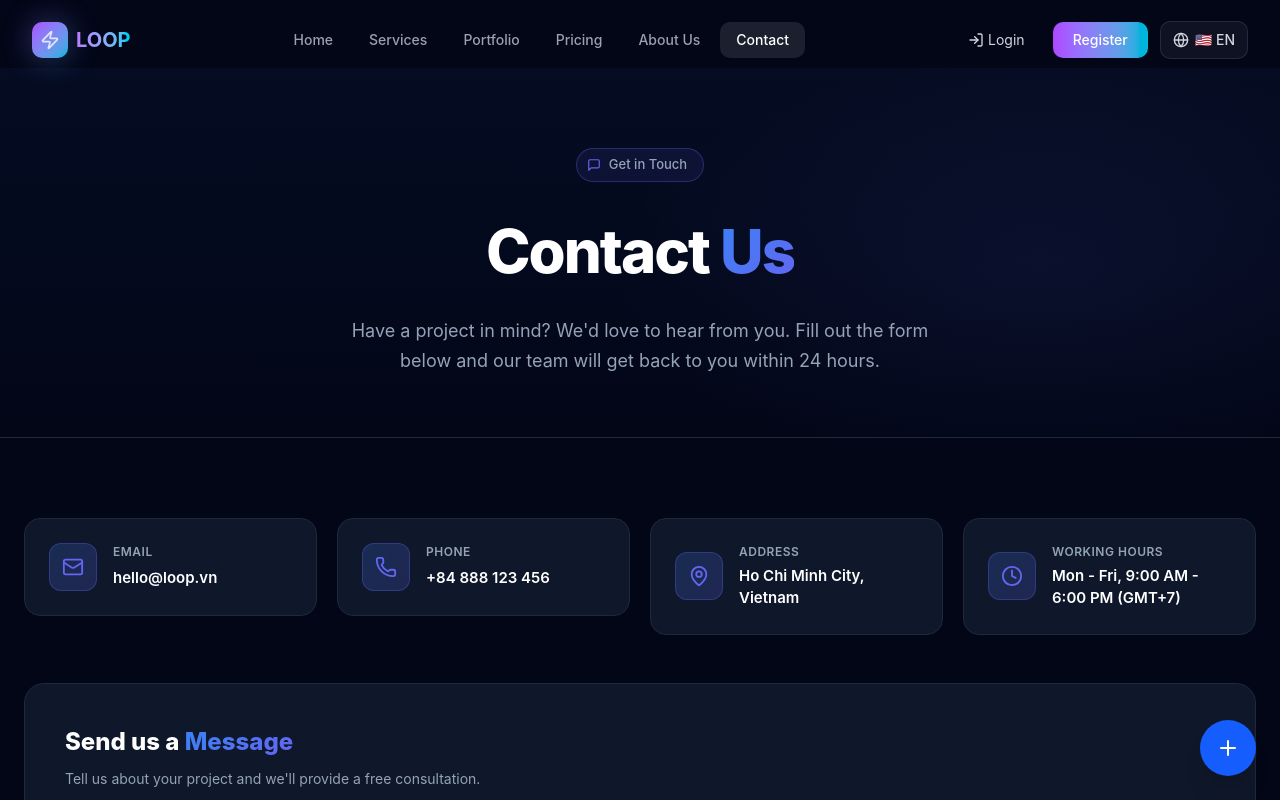
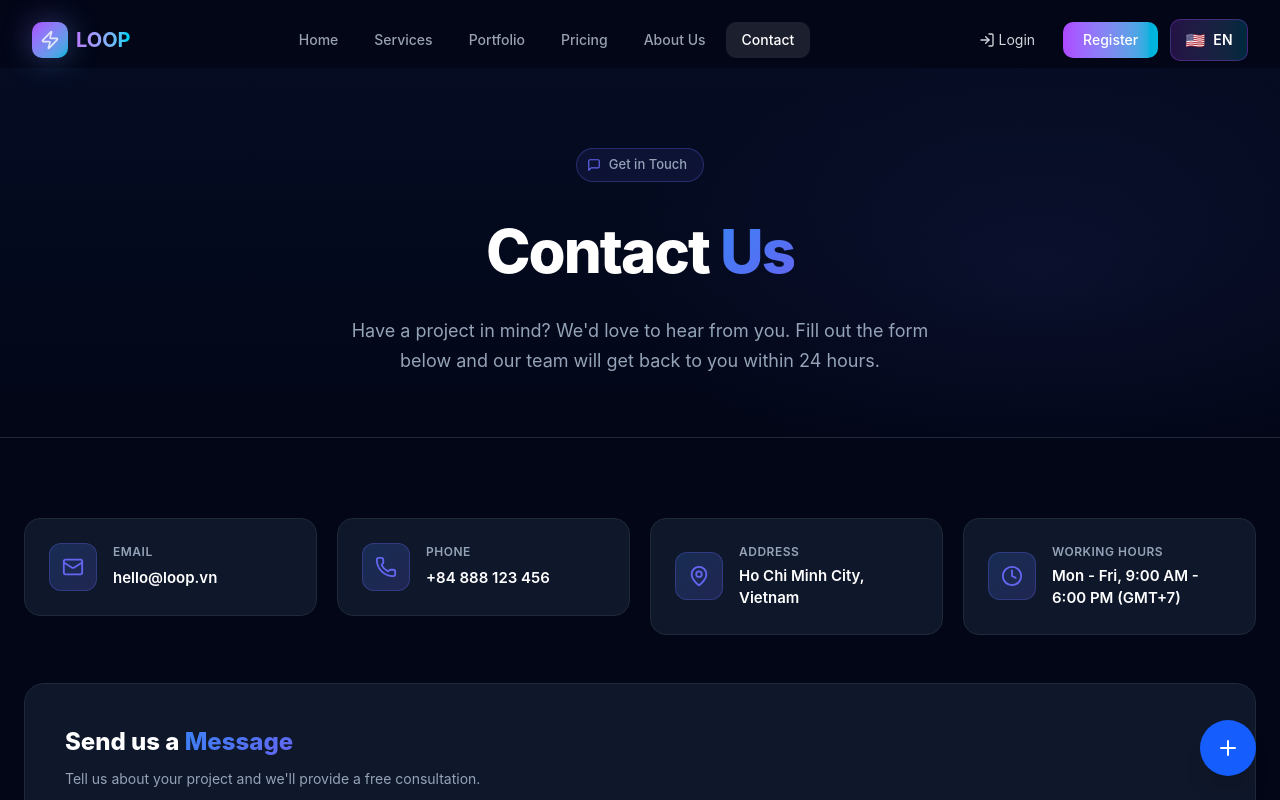
Before and after one commit to buinhatducanh/LOOP, a Next.js app: page /en/contact in a window 1280 px wide. Shown: the top 800 px of the page. Built offline with nearby package versions, Linux system fonts and the light colour scheme.

Commit message:
Make language toggle button more prominent with gradient styling
Button was too subtle on the dark background. Updated with purple/cyan
gradient background matching the site theme, brighter border, and
larger flag emoji for better visibility.

https://claude.ai/code/session_01XK9tCLNAggLMSeaQdXhF4W

```diff
--- a/src/components/shared/LanguageSwitcher.tsx
+++ b/src/components/shared/LanguageSwitcher.tsx
@@ -48,11 +48,11 @@ export function LanguageSwitcher() {
             <button
                 onClick={() => setIsOpen(!isOpen)}
                 disabled={isPending}
-                className="flex items-center gap-1.5 px-3 py-2 text-sm text-gray-300 hover:text-white transition-colors rounded-lg bg-white/5 border border-white/10 hover:bg-white/10"
+                className="flex items-center gap-2 px-3.5 py-2 text-sm text-white transition-all duration-200 rounded-lg bg-gradient-to-r from-purple-500/20 to-cyan-500/20 border border-purple-500/30 hover:border-purple-400/60 hover:from-purple-500/30 hover:to-cyan-500/30 hover:shadow-md hover:shadow-purple-500/10"
                 aria-label="Switch language"
             >
-                <Globe size={16} />
-                <span className="font-medium">{current.flag} {current.code.toUpperCase()}</span>
+                <span className="text-base">{current.flag}</span>
+                <span className="font-semibold tracking-wide">{current.code.toUpperCase()}</span>
             </button>
 
             <AnimatePresence>
```
